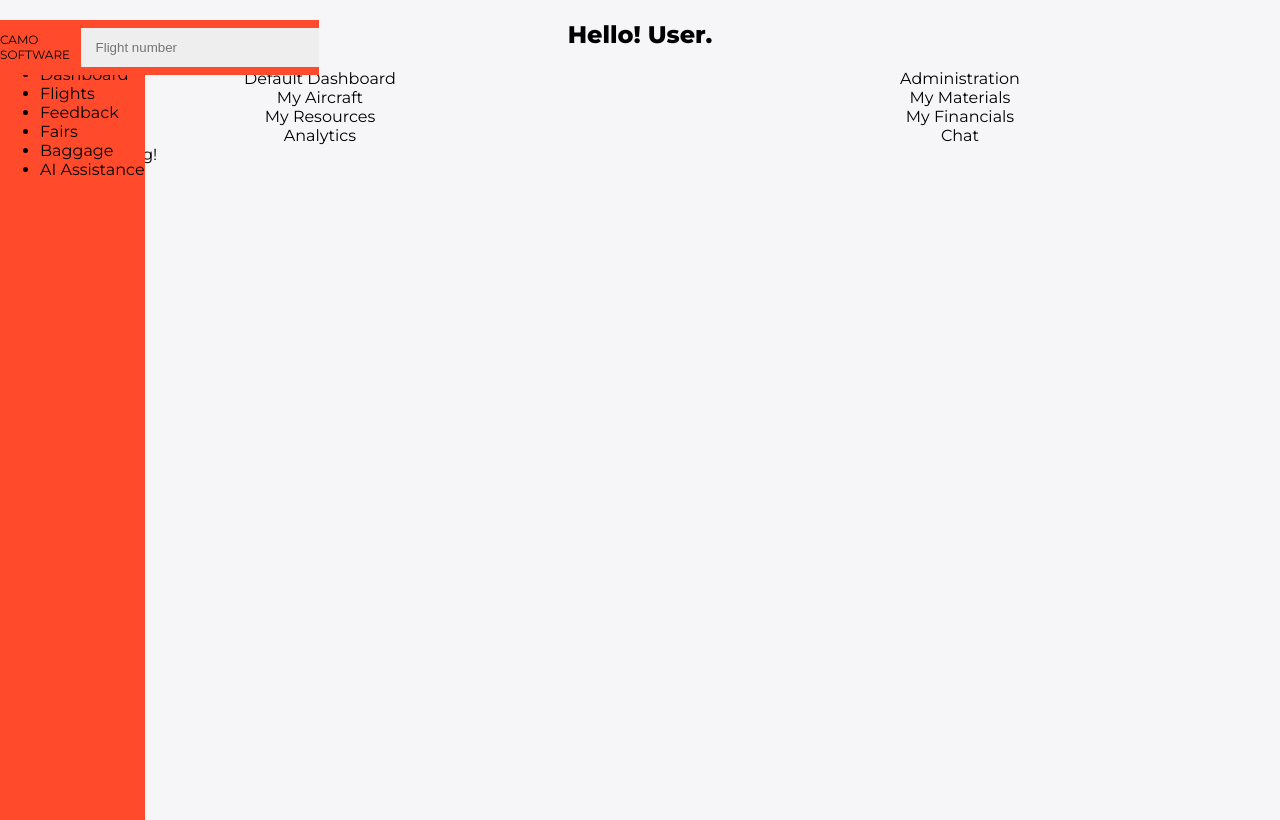
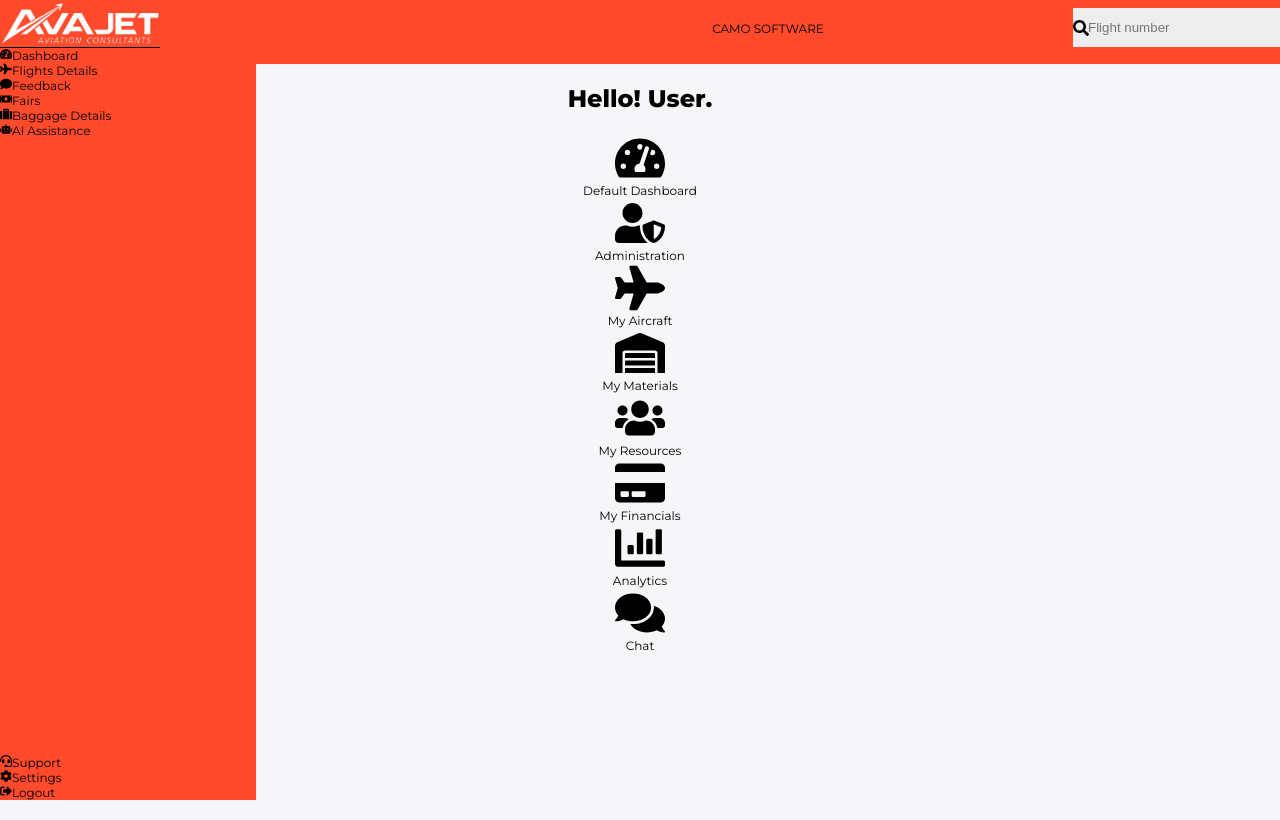
Before and after one commit to Dhairyash-Aswani/Pilot-Project-1-, a React (Vite) app in the folder client/: page /dashboard in a window 1280 px wide. Built offline with nearby package versions, Linux system fonts and the light colour scheme.

Commit message:
complete structure of dashboard with a bit of ui/ux

```diff
--- a/client/src/components/Layout.jsx
+++ b/client/src/components/Layout.jsx
@@ -4,12 +4,19 @@ import Topbar from './Topbar';
 
 const Layout = ({ children }) => {
   return (
-    <div className="min-h-screen">
-      <Sidebar />
-      <Topbar />
-      <div className="pt-16 pl-64 bg-gray-100 min-h-screen p-6">
-        {children}
+    <div className="grid grid-cols-[16rem_1fr] grid-rows-[4rem_1fr] h-screen">
+      {/* Sidebar */}
+      <div className="row-span-2 bg-[#FF4B2B] text-white">
+        <Sidebar />
       </div>
+
+      {/* Topbar */}
+      <div className="col-span-1 bg-[#FF4B2B] text-white">
+        <Topbar />
+      </div>
+
+      {/* Main Content */}
+      <main className="bg-gray-100 p-6 overflow-y-auto">{children}</main>
     </div>
   );
 };
--- a/client/src/components/Sidebar.jsx
+++ b/client/src/components/Sidebar.jsx
@@ -1,21 +1,62 @@
-import React from 'react';
+import React from "react";
+import {
+  FaTachometerAlt,
+  FaPlane,
+  FaComment,
+  FaMoneyBill,
+  FaSuitcase,
+  FaRobot,
+  FaHeadset,
+  FaCog,
+  FaSignOutAlt,
+} from "react-icons/fa";
+import logo from "../assets/logo.png"; // ✅ Adjust path if needed
 
 const Sidebar = () => {
   return (
-    <aside className="fixed top-0 left-0 h-full w-64 bg-[#FF4B2B] text-white z-20 shadow-lg">
-      <div className="p-6">
-        <h1 className="text-2xl font-bold mb-8">AVA JET</h1>
-        <ul className="space-y-4">
-          <li>Dashboard</li>
-          <li>Flights</li>
-          <li>Feedback</li>
-          <li>Fairs</li>
-          <li>Baggage</li>
-          <li>AI Assistance</li>
-        </ul>
+    <aside className="fixed top-0 left-0 h-full w-64 bg-red-600 text-white flex flex-col justify-between shadow-lg">
+
+      {/* ✅ TOP SECTION */}
+      <div>
+        {/* ✅ Centered Logo */}
+        <div className="p-4 flex justify-center">
+          <img
+            src={logo}
+            alt="AVA JET Logo"
+            className="w-40 max-w-[10rem] h-auto object-contain"
+          />
+        </div>
+
+        {/* ✅ Divider line */}
+        <div className="border-t border-red-400 my-2 mx-6"></div>
+
+        {/* ✅ Main Menu Links */}
+        <nav className="px-4 space-y-2 mt-4">
+          <SidebarLink icon={<FaTachometerAlt />} label="Dashboard" />
+          <SidebarLink icon={<FaPlane />} label="Flights Details" />
+          <SidebarLink icon={<FaComment />} label="Feedback" />
+          <SidebarLink icon={<FaMoneyBill />} label="Fairs" />
+          <SidebarLink icon={<FaSuitcase />} label="Baggage Details" />
+          <SidebarLink icon={<FaRobot />} label="AI Assistance" />
+        </nav>
+      </div>
+
+      {/* ✅ BOTTOM SECTION */}
+      <div className="px-4 pb-6 space-y-2">
+        <SidebarLink icon={<FaHeadset />} label="Support" />
+        <SidebarLink icon={<FaCog />} label="Settings" />
+        <SidebarLink icon={<FaSignOutAlt />} label="Logout" />
       </div>
     </aside>
   );
 };
 
+// ✅ Reusable Sidebar Link Component
+const SidebarLink = ({ icon, label }) => (
+  <div className="flex items-center gap-3 p-2 rounded-md hover:bg-red-700 cursor-pointer transition">
+    <span className="text-lg">{icon}</span>
+    <span className="text-base">{label}</span>
+  </div>
+);
+
 export default Sidebar;
--- a/client/src/components/Topbar.jsx
+++ b/client/src/components/Topbar.jsx
@@ -1,14 +1,28 @@
-import React from 'react';
+import React from "react";
+import { FaSearch } from "react-icons/fa";
 
 const Topbar = () => {
   return (
-    <header className="fixed top-0 left-64 right-0 h-16 bg-[#FF4B2B] text-white z-30 shadow flex items-center justify-center">
-      <div className="flex items-center gap-6">
-        <span className="text-xl font-semibold">CAMO SOFTWARE</span>
+    <header className="h-16 bg-red-600 flex items-center justify-between px-6 shadow-md relative">
+
+      {/* ✅ Center Section - White Pill for CAMO SOFTWARE */}
+      <div className="absolute left-1/2 transform -translate-x-1/2">
+        <div className="bg-white rounded-full px-8 py-2 shadow-md">
+          <span className="text-sm font-semibold text-black tracking-wide">
+            CAMO SOFTWARE
+          </span>
+        </div>
+      </div>
+
+      {/* ✅ Right Section - Search Input */}
+      <div className="ml-auto relative">
+        {/* Search Icon inside input */}
+        <FaSearch className="absolute left-3 top-1/2 transform -translate-y-1/2 text-gray-500 text-sm" />
+
         <input
           type="text"
           placeholder="Flight number"
-          className="rounded px-4 py-1 text-black w-64"
+          className="pl-9 pr-4 py-2 rounded-md text-black w-64 focus:outline-none"
         />
       </div>
     </header>
--- a/client/src/pages/Dashboard.jsx
+++ b/client/src/pages/Dashboard.jsx
@@ -1,30 +1,77 @@
-import React from 'react';
-import Layout from '../components/Layout';
+import React from "react";
+import {
+  FaTachometerAlt,
+  FaUserShield,
+  FaPlane,
+  FaWarehouse,
+  FaUsers,
+  FaCreditCard,
+  FaChartBar,
+  FaComments,
+} from "react-icons/fa";
 
 const Dashboard = () => {
+  const menuItems = [
+    {
+      title: "Default Dashboard",
+      icon: <FaTachometerAlt size={50} className="text-blue-500" />,
+      hoverColor: "hover:bg-blue-50",
+    },
+    {
+      title: "Administration",
+      icon: <FaUserShield size={50} className="text-purple-500" />,
+      hoverColor: "hover:bg-purple-50",
+    },
+    {
+      title: "My Aircraft",
+      icon: <FaPlane size={50} className="text-green-500" />,
+      hoverColor: "hover:bg-green-50",
+    },
+    {
+      title: "My Materials",
+      icon: <FaWarehouse size={50} className="text-orange-500" />,
+      hoverColor: "hover:bg-orange-50",
+    },
+    {
+      title: "My Resources",
+      icon: <FaUsers size={50} className="text-pink-500" />,
+      hoverColor: "hover:bg-pink-50",
+    },
+    {
+      title: "My Financials",
+      icon: <FaCreditCard size={50} className="text-yellow-500" />,
+      hoverColor: "hover:bg-yellow-50",
+    },
+    {
+      title: "Analytics",
+      icon: <FaChartBar size={50} className="text-teal-500" />,
+      hoverColor: "hover:bg-teal-50",
+    },
+    {
+      title: "Chat",
+      icon: <FaComments size={50} className="text-red-500" />,
+      hoverColor: "hover:bg-red-50",
+    },
+  ];
+
   return (
-    <Layout>
-      <h2 className="text-2xl font-bold mb-6">Hello! User.</h2>
-      <div className="grid grid-cols-2 md:grid-cols-3 gap-6">
-        {[
-          "Default Dashboard",
-          "Administration",
-          "My Aircraft",
-          "My Materials",
-          "My Resources",
-          "My Financials",
-          "Analytics",
-          "Chat"
-        ].map((item, index) => (
-          <div key={index} className="bg-white p-6 rounded-lg shadow text-center text-xl font-medium">
-            {item}
+    <div className="ml-64 mt-24 px-10 w-[calc(100%-16rem)]">
+      {/* Greeting */}
+      <h2 className="text-4xl font-bold mb-12 text-center">Hello! User.</h2>
+
+      {/* Grid - always 4 columns on large screens */}
+      <div className="grid grid-cols-1 sm:grid-cols-2 lg:grid-cols-4 gap-8">
+        {menuItems.map((item, index) => (
+          <div
+            key={index}
+            className={`bg-white rounded-xl shadow-lg p-10 flex flex-col items-center justify-center text-center transition-all duration-300 cursor-pointer hover:shadow-xl hover:scale-105 ${item.hoverColor}`}
+          >
+            {item.icon}
+            <span className="text-xl font-semibold mt-4">{item.title}</span>
           </div>
         ))}
       </div>
-      <div className="bg-green-500 text-white p-4 rounded">
-        Tailwind is working!
-      </div>
-    </Layout>
+    </div>
   );
 };
 
--- /dev/null
+++ b/package.json
@@ -0,0 +1,5 @@
+{
+  "dependencies": {
+    "react-icons": "^5.5.0"
+  }
+}
```
Also changed, not shown: client/src/assets/logo.png (added), 1 other file (tests, documents, lock files or other folders).
